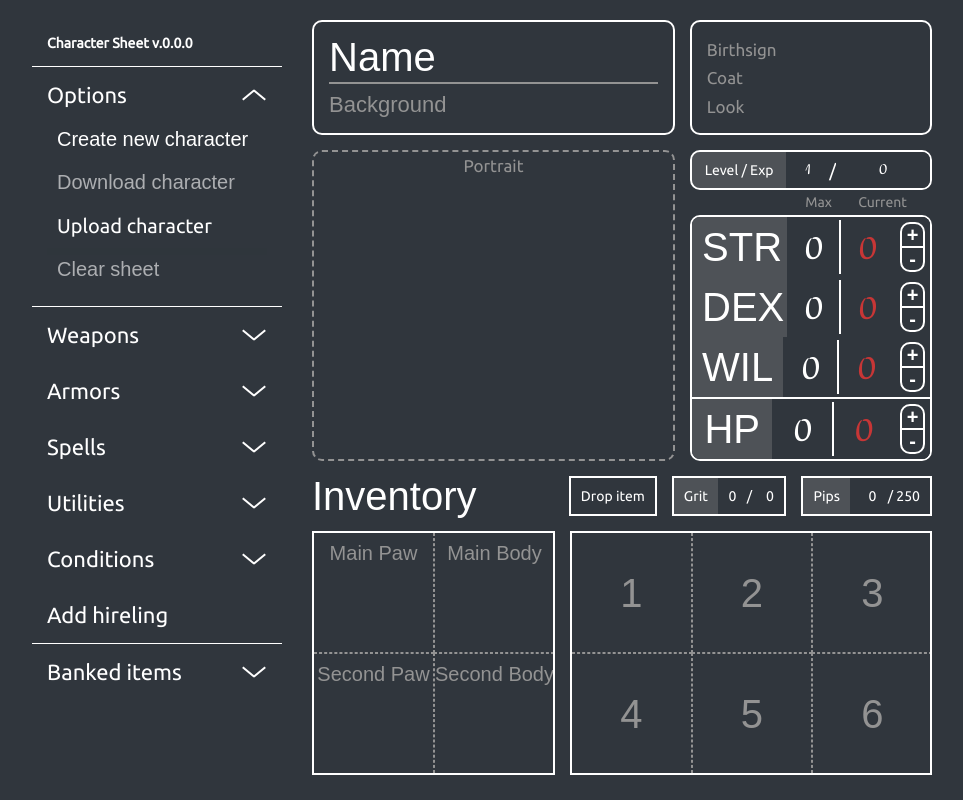
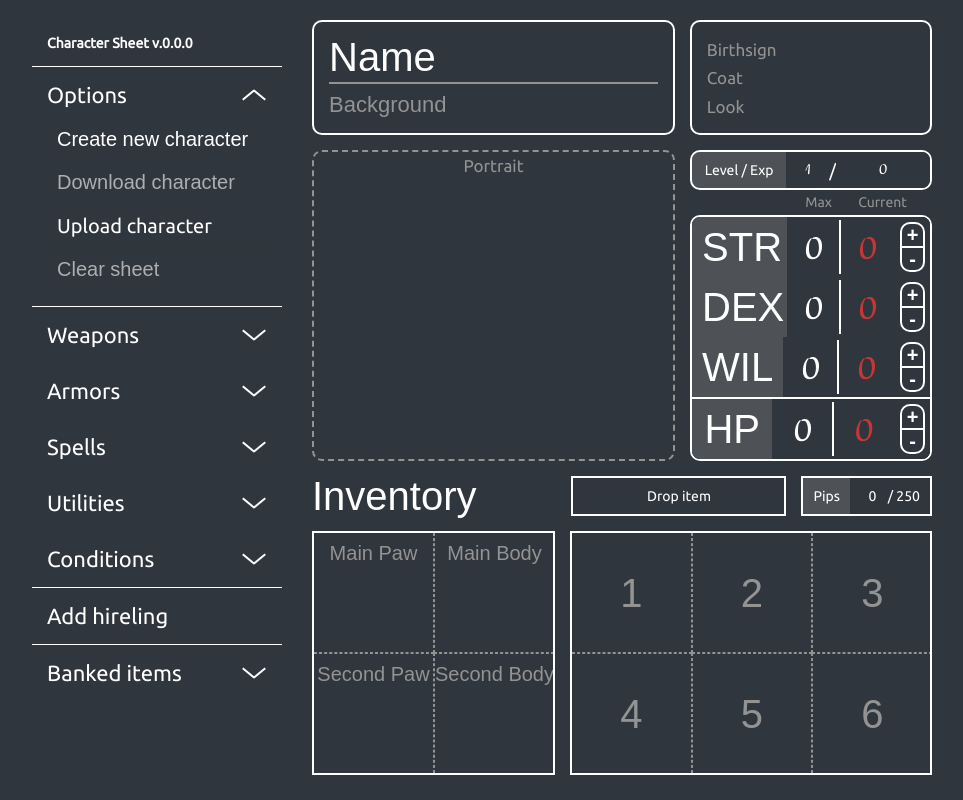
Before and after one commit to BrightsDays/mausritter-online-sheet, a Vue app: page / in a window 1280 px wide. Shown: the whole page, without its empty margins (158-1121 px from the left). Built offline with nearby package versions, Linux system fonts and the light colour scheme; a web font is replaced by a local one.

Commit message:
add grit menu

```diff
--- /dev/null
+++ b/src/components/menu/MenuGrits.vue
@@ -0,0 +1,62 @@
+<template>
+  <div class="grits">
+    <div class="banked-items">
+      <div
+        v-if="characterStore.exp >= 1000"
+        :id="`${characterStore.grit.grit__1.name}`"
+        class="banked-items__item"
+        @drop="event => drop(event, 'grit', characterStore)"
+        @dragover="allowDrop"
+        @dragleave="leaveDrag"
+      >
+        <div v-if="!characterStore.grit.grit__1.item" />
+
+        <ui-condition-card
+          v-else
+          :condition="characterStore.grit.grit__1.item"
+          class="banked-items__card"
+        />
+      </div>
+      <div
+        v-if="characterStore.exp >= 3000"
+        :id="`${characterStore.grit.grit__2.name}`"
+        class="banked-items__item"
+        @drop="event => drop(event, 'grit', characterStore)"
+        @dragover="allowDrop"
+        @dragleave="leaveDrag"
+      >
+        <div v-if="!characterStore.grit.grit__2.item" />
+
+        <ui-condition-card
+          v-else
+          :condition="characterStore.grit.grit__2.item"
+          class="banked-items__card"
+        />
+      </div>
+      <div
+        v-if="characterStore.exp >= 5000"
+        :id="`${characterStore.grit.grit__3.name}`"
+        class="banked-items__item"
+        @drop="event => drop(event, 'grit', characterStore)"
+        @dragover="allowDrop"
+        @dragleave="leaveDrag"
+      >
+        <div v-if="!characterStore.grit.grit__3.item" />
+
+        <ui-condition-card
+          v-else
+          :condition="characterStore.grit.grit__3.item"
+          class="banked-items__card"
+        />
+      </div>
+    </div>
+  </div>
+</template>
+
+<script setup lang="ts">
+import { useCharacterStore } from '../../store/character'
+import { allowDrop, leaveDrag, drop } from '../../helpers/dragNDrop'
+import UiConditionCard from '../ui/UiConditionCard.vue'
+
+const characterStore = useCharacterStore()
+</script>
--- a/src/components/menu/MenuSection.vue
+++ b/src/components/menu/MenuSection.vue
@@ -72,6 +72,16 @@
       <ui-details title="Conditions">
         <menu-conditions />
       </ui-details>
+    </div>
+    <div
+      v-if="characterStore.exp >= 1000"
+      class="menu__options menu--bordered"
+    >
+      <ui-details title="Grits">
+        <menu-grits />
+      </ui-details>
+    </div>
+    <div class="menu__options menu--bordered">
       <button
         class="menu__item menu__item--big"
         @click.prevent="addHireling()"
@@ -99,6 +109,7 @@ import spellData from '../../data/spellList.json'
 import { Item } from '../../types'
 import BankedItems from './MenuBanked.vue'
 import { useCharacterStore } from '../../store/character'
+import MenuGrits from './MenuGrits.vue'
 
 const popupStore = usePopupStore()
 const characterStore = useCharacterStore()
--- a/src/components/sheet/CharacterItems.vue
+++ b/src/components/sheet/CharacterItems.vue
@@ -10,20 +10,6 @@
       @dragleave="leaveDrag"
     >
       <label class="drop-input__label">Drop item</label>
-    </div>
-    <div class="grit-input">
-      <label class="grit-input__label">Grit</label>
-      <input
-        v-model="grit"
-        class="grit-input__input"
-        readonly
-      >
-      <span class="grit-input__devider">/ </span>
-      <input
-        v-model="maxGrit"
-        class="grit-input__input"
-        readonly
-      >
     </div>
     <div class="pips-input">
       <label class="pips-input__label">Pips</label>
@@ -40,25 +26,11 @@
 </template>
 
 <script setup lang="ts">
-import { computed } from 'vue'
 import { useCharacterStore } from '../../store/character'
 import CharInventory from '../tables/CharInventory.vue'
 import { allowDrop, leaveDrag, drop } from '../../helpers/dragNDrop'
 
 const characterStore = useCharacterStore()
-
-const grit = computed(() => characterStore.grit)
-const exp = computed(() => characterStore.exp)
-
-const maxGrit = computed(() => {
-  let result = 0
-
-  if (exp.value >= 1000) result = 1
-  if (exp.value >= 3000) result = 2
-  if (exp.value >= 6000) result = 2 + Math.floor(exp.value / 6000)
-
-  return result
-})
 </script>
 
 <style lang="scss">
@@ -116,8 +88,10 @@ const maxGrit = computed(() => {
 
 .drop-input {
   margin-left: auto;
+  width: 215px;
 
   &__label {
+    width: 100%;
     background: var(--background);
   }
 
--- a/src/helpers/dragNDrop.ts
+++ b/src/helpers/dragNDrop.ts
@@ -73,6 +73,7 @@ export const drop = async (event: DragEvent, type: string, store: any) => {
       || (slotId?.includes('bnk') && type === 'bank')
       || (type === 'bodyBack' && data?.group === 'conditions')
       || (type === 'bank' && data?.group === 'conditions')
+      || (type === 'grit' && data?.group === 'items')
     ) {
     (event.target as HTMLElement).classList.remove('droppable')
     return null
@@ -96,6 +97,16 @@ export const drop = async (event: DragEvent, type: string, store: any) => {
       })
 
       store.updateBankItems(newBank)
+    }
+
+    if (slotId && slotId.includes('grit')) {
+      store.updateGrit({
+        ...store.grit,
+        [slotId]: {
+          name: slotId,
+          item: null
+        }
+      })
     }
 
     if (slotId && !hirelingIndex) {
@@ -170,6 +181,16 @@ export const drop = async (event: DragEvent, type: string, store: any) => {
       store.updateBankItems(newBank)
     }
 
+    if (data && id && type === 'grit') {
+      store.updateGrit({
+        ...store.grit,
+        [id]: {
+          name: id,
+          item: data
+        }
+      })
+    }
+
     if (data && id && !hirelingIndex) {
       if (type === 'bodyBack') {
         store.updateItems('bodyBack', {
--- a/src/store/character.ts
+++ b/src/store/character.ts
@@ -1,5 +1,5 @@
 import { defineStore } from 'pinia'
-import { BodyBack, Character, StatKeys, DescriptionKeys, PackBack, Hireling, ValueKeys, Bank } from '../types'
+import { BodyBack, Character, StatKeys, DescriptionKeys, PackBack, Hireling, ValueKeys, Bank, GritList } from '../types'
 
 export const useCharacterStore = defineStore('character', {
   state: (): Character => ({
@@ -78,7 +78,20 @@ export const useCharacterStore = defineStore('character', {
     birthSign: '',
     coat: '',
     details: '',
-    grit: 0,
+    grit: {
+      'grit__1': {
+        name: 'grit__1',
+        item: null
+      },
+      'grit__2': {
+        name: 'grit__2',
+        item: null
+      },
+      'grit__3': {
+        name: 'grit__3',
+        item: null
+      }
+    },
     bank: [{
       name: 'bnk__0',
       item: null
@@ -114,6 +127,9 @@ export const useCharacterStore = defineStore('character', {
           : this.hirelings[hirelingIndex].packBack = payload as PackBack
     },
 
+    updateGrit(payload: GritList) {
+      this.grit = payload
+    },
     updateBankItems(payload: Bank[]) {
       this.bank = payload
     },
@@ -198,8 +214,24 @@ export const useCharacterStore = defineStore('character', {
         birthSign: '',
         coat: '',
         details: '',
-        grit: 0,
-        bank: []
+        grit: {
+          'grit__1': {
+            name: 'grit__0',
+            item: null
+          },
+          'grit__2': {
+            name: 'grit__1',
+            item: null
+          },
+          'grit__3': {
+            name: 'grit__3',
+            item: null
+          }
+        },
+        bank: [{
+          name: 'bnk__0',
+          item: null
+        }]
       }
     }
   }
```
Also changed, not shown: src/types.ts (+12 -1 lines).
